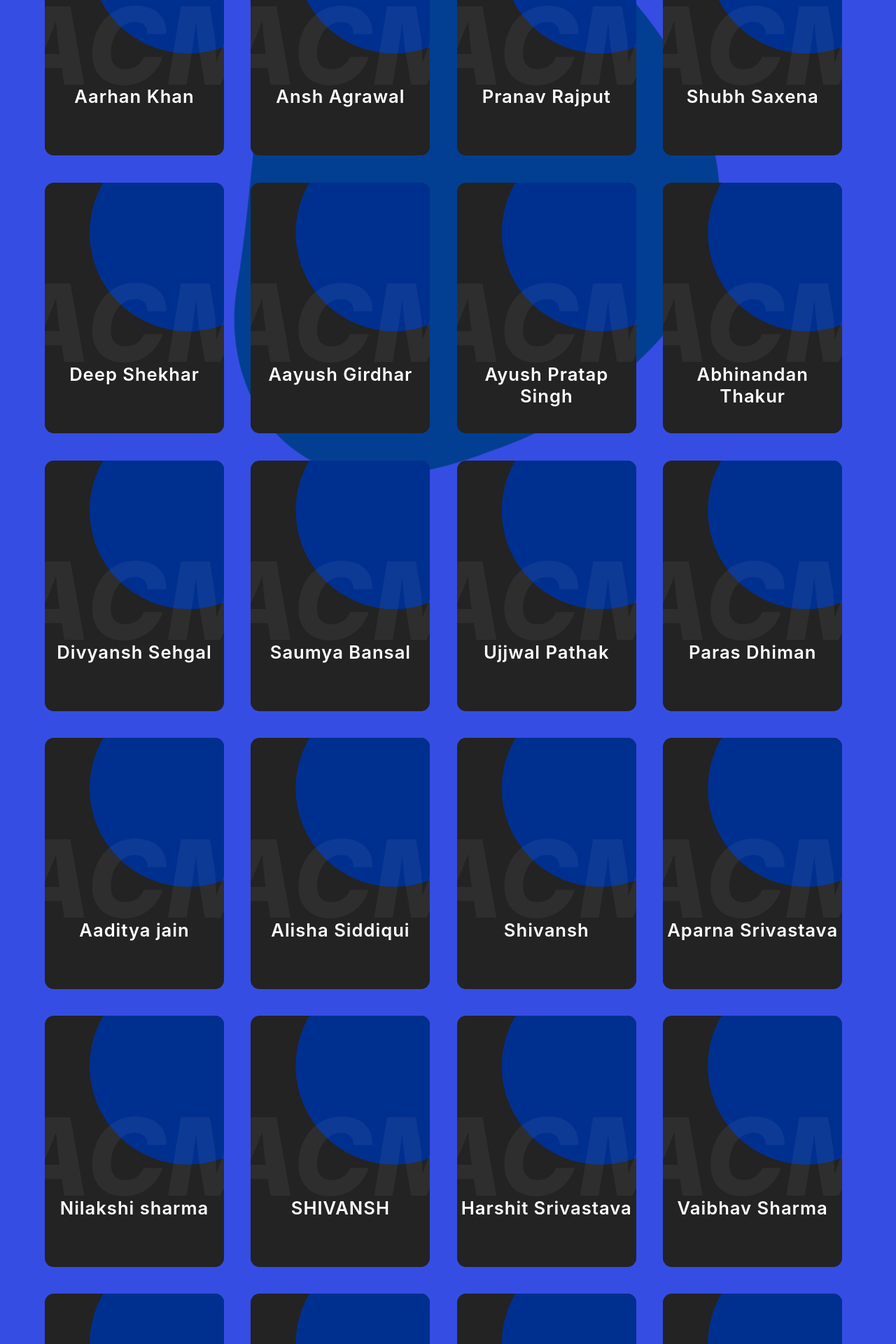
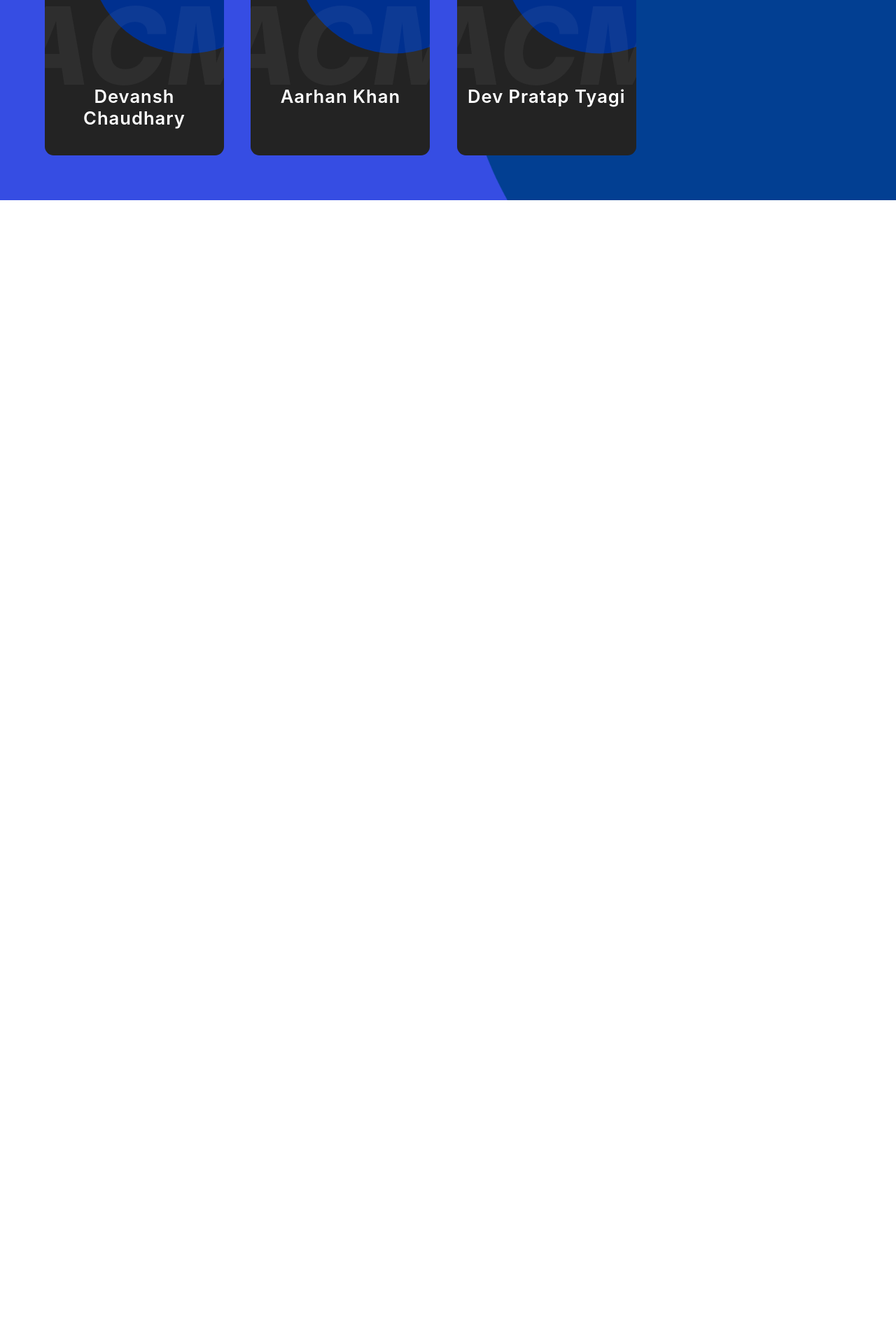
Before and after one commit to ACM-JUIT/ACM-Members, a React (Create React App) app: page / in a window 1280 px wide. Shown: the part 500-2420 px from the top of the page at 70% size. After the commit the page ends 800 px from the top, so only its background shows below. Built offline with nearby package versions, Linux system fonts and the light colour scheme.

Commit message:
code clean-up

```diff
--- a/src/data.js
+++ b/src/data.js
@@ -1,280 +1,17 @@
 export const membersData = [
   {
-      name: "Aarhan Khan",
-      quote: "developer of this site",
-      insta: "https://www.instagram.com/aarhan_._/",
-      github: "https://github.com/aarhank",
-      linkedin: "https://www.linkedin.com/in/aarhan-k-62742b196/",
-    },
-
-	  {
-      name: "Ansh Agrawal",
-      quote: "member",
-      insta: "",
+    name: "Devansh Chaudhary",
+    quote: "Chairperson of ACM-JUIT",
+    insta: "https://www.instagram.com/devansh_102/",
     github: "",
     linkedin: "",
   },
   {
-      name: "Pranav Rajput",
-      quote: "member",
-      insta: "",
-      github: "",
-      linkedin: "",
-    },
-    {
-      name: "Shubh Saxena",
-      quote: "Member",
-      insta: "https://www.instagram.com/_shubh.28/",
-      github: "https://github.com/shubh-28",
-      linkedin: "",
-    },
-    {
-
-      name: "Deep Shekhar",
-      quote: "Member",
-      insta: "https://www.instagram.com/finding_myself_429/",
-      github: "https://github.com/deep429",
-      linkedin: "https://www.linkedin.com/in/deep-shekhar-2087711b9/",
-    },
-    {
-      name: "Aayush Girdhar",
-      quote: "member of ACM JUIT",
-      insta: "https://www.instagram.com/g.aayush_/",
-      github: "https://github.com/AayushG02",
-      linkedin: "https://www.linkedin.com/in/aayushgirdhar/",
-    },
-	{
-      name: "Ayush Pratap Singh",
-      quote: "member of ACM juit 2021 batch",
-      insta: "",
-      github: "",
-      linkedin: "",
-    },
-
-    {
-      name: "Abhinandan Thakur",
-      quote: "member",
-      insta: "",
-      github: "",
-      linkedin: "",
-    },
-     {
-      name: "Divyansh Sehgal",
-      quote: "Member",
-      insta: "https://www.instagram.com/divyansh_sehgal/",
-      github: "https://github.com/Divi03",
-      linkedin: "https://www.linkedin.com/in/divyansh-sehgal-095293222/",
-    },
-    {
-      name: "Saumya Bansal",
-      quote: "Member of ACM JUIT",
-      insta: "",
-      github: "https://github.com/saumyabansal17",
-      linkedin: "",
-    },
-    {
-      name: "Ujjwal Pathak",
-      quote: "Member at ACM JUIT",
-      insta: "https://www.instagram.com/ujjwalpathaak/",
-      github: "https://github.com/UjjwalPathaak",
-      linkedin: "https://www.linkedin.com/in/ujjwal-pathak-55272721b/",
-    },
-  {
-      name: "Paras Dhiman",
-      quote: "member of ACM JUIT",
-      insta: "https://www.instagram.com/i_._anonymous.re/",
-      github: "https://github.com/dhimanparas20",
-      linkedin: "https://www.linkedin.com/in/parasdhiman-211382/",
-    },
-    {
-      name: "Aaditya jain",
-      quote: "Member of ACM JUIT",
-      insta: "https://www.instagram.com/asmodeus__16/",
-      github: "https://github.com/Aaditya016",
-      linkedin: "https://www.linkedin.com/in/Ajxfifa19/",
-
-    },
-     {
-      name: "Alisha Siddiqui",
-      quote: "Member of ACM JUIT",
-      insta: "https://www.instagram.com/aswritessss/",
-      github: "https://github.com/aswritesssss",
-      linkedin: "https://alishasiddiqui.substack.com/",
-
-    },
- {
-      name: "Shivansh",
-      quote: "Member",
-      insta: "https://www.instagram.com/_shivansh02_/",
-      github: "https://github.com/Shivansh0293",
-      linkedin: "",
-    },
-     {
-      name: "Aparna Srivastava",
-      quote: "Member of ACM JUIT",
-      insta: "https://www.instagram.com/aparna._.25/",
-      github: "https://github.com/aparna2573",
-      linkedin: "https://www.linkedin.com/in/aparna-srivastava-44558221b/",
-
-    },
-{
-      name: "Nilakshi sharma",
-      quote: "Member of ACM JUIT",
-      insta: "",
-      github: "",
-      linkedin: "",
-},
-    {
-      name: "SHIVANSH",
-      quote: "Member of ACM JUIT",
-      insta: "https://www.instagram.com/shivanshmehrotra_14",
-      github: "https://github.com/S-Mcode2hack",
-      linkedin: "https://www.linkedin.com/in/Shivansh-Mehrotra14",
-    },
-  {
-      name: " Harshit Srivastava",
-      quote: "Member of ACM JUIT",
-      insta: "https://www.instagram.com/sub_savage/",
-      github: "https://github.com/subsavage",
-    },
-	{
-      name: "Vaibhav Sharma",
-      quote: "Member of ACM JUIT",
-      insta: "https://www.instagram.com/vaaibhavsharma/",
-      github: "https://github.com/vaaibhavsharma",
-      linkedin: "https://www.linkedin.com/in/vaaibhavsharma/",
-  },
-    {
-      name: "Kinzang Wangdi",
-      quote: "Member of ACM JUIT",
-      insta: "https://www.instagram.com/geek.beats/",
-      github: "https://github.com/geekbeats",
-      linkedin: "",
-    },
-  {
-      name: "Aayush Gupta",
-      quote: "Member of ACM JUIT",
-      insta: "",
-      github: "",
-      linkedin: "",
-    },
-    {
-      name: "Aditya Bansal",
-      quote: "member of ACM-JUIT",
-      insta: "",
-      github: "https://github.com/Aditya3403",
-      linkedin: "https://www.linkedin.com/in/aditya-bansal-036b36211/",
-    },{
-      name: "Aadya Thakur",
-      quote: "member of ACM",
-      insta: "https://www.instagram.com/aadyathakur/",
-      github: "https://github.com/aadya-21",
-      linkedin: "",
-    },{
-      name: "Aayush Sharma",
-      quote: "Member of ACM-JUIT",
-      insta: "https://www.instagram.com/ayushsharma8952/",
-      github: "https://github.com/Aayush61000",
-      linkedin: "https://www.linkedin.com/in/ayush-sharma-567b59209/",
-    },
-{
-      name: "Nitish Kumar Gupta",
-      quote: "Member of ACM-JUIT",
-      insta: "https://www.instagram.com/yr.nitish/",
-      github: "https://github.com/yr-nitish",
-      linkedin: "https://www.linkedin.com/in/nitish-gupta-6b017721a/",
-    },
-    {
-      name: "Kartikey Attri",
-      quote: "member of ACM",
-      insta: "https://www.instagram.com/attrikartikey/",
-      github: "https://github.com/attrikartikey",
-      linkedin: "",
-    },
-  {
-      name: "Arun Thakur",
-      quote: "member of ACM-JUIT",
-      insta: "https://www.instagram.com/_arunthakur_07/",
-      github: "https://github.com/Arunthakur07",
-      linkedin: "",
-    },
-    {
-      name: "Raghav Bansal",
-      quote: "Member of site",
-      insta: "https://www.instagram.com/raghavbans_l/?hl=en",
-      github: "https://github.com/raghavbansal18",
-      linkedin: "https://www.linkedin.com/in/raghav-bansal-534888219/",
-    },
-  {
     name: "Aarhan Khan",
-      quote: "developer of this site",
+    quote: "Vice Chairperson of ACM-JUIT",
     insta: "https://www.instagram.com/aarhan_._/",
-      github: "https://github.com/bdab-x",
+    github: "https://github.com/aarhank",
     linkedin: "https://www.linkedin.com/in/aarhan-k-62742b196/",
-    },
-  {
-      name: "Akhil Dhawan",
-      quote: "Member of ACM",
-      insta: "",
-      github: "",
-      linkedin: "",
-    },
-
-{
-      name: "Malay Acharya",
-      quote: "hehe",
-      insta: "sus",
-      github: "sus",
-      linkedin: "sus",
-    },
-	 {
-      name: "Syed Mohammad Zaeem  ",
-      quote: "a member of ACM JUIT",
-      insta: "NA",
-      github: "NA",
-      linkedin: "NA",
-    },
-	{
-      name: "Rakshita jain",
-      quote: "nice",
-      insta: "",
-      github: "",
-      linkedin: "",
-    },
-	{
-      name: "Rishabh",
-      quote: "dil chahta hai",
-      insta: "bas",
-      github: "bas",
-      linkedin: "bas",
-    },
-	 {
-      name: "Vidushi",
-      quote: "Member of ACM-JUIT",
-      insta: "https://www.instagram.com/vidushidwivedi_3/",
-      github: "https://github.com/vidushidwivedi",
-      linkedin: "http://linkedin.com/in/vidushi-dwivedi-427a85222",
-    },
-    {
-      name: "Ansh Mehrotra",
-      quote: "Member of ACM",
-      insta: "https://www.instagram.com/ansh_._mehrotra/",
-      github: "https://github.com/mehrotra-ansh",
-      linkedin: "",
-    },
-{
-      name: "Swapnil Tyagi",
-      quote: "Member of ACM-JUIT",
-      insta: "https://www.instagram.com/swapnil_tyagi01/",
-      github: "https://github.com/SwapnilTyagi01",
-      linkedin: "https://www.linkedin.com/in/swapnil-tyagi-114383215/",
-    },
-    {
-      name: "Moulik Chaturvedi",
-      quote: "Member of ACM-JUIT",
-      insta: "https://www.instagram.com/multidimensionalspacesnake/",
-      github: "https://github.com/moulikchaturvedi",
-      linkedin: "https://www.linkedin.com/in/moulikchaturvedi/",
   },
   {
     name: "Dev Pratap Tyagi",
@@ -282,5 +19,5 @@ export const membersData = [
     insta: "https://www.instagram.com/_devtyagi_/",
     github: "https://github.com/devptyagi",
     linkedin: "https://www.linkedin.com/in/devtyagi/",
-    }
+  },
 ];
```
Lines whose indentation alone changed are shown as unchanged.
